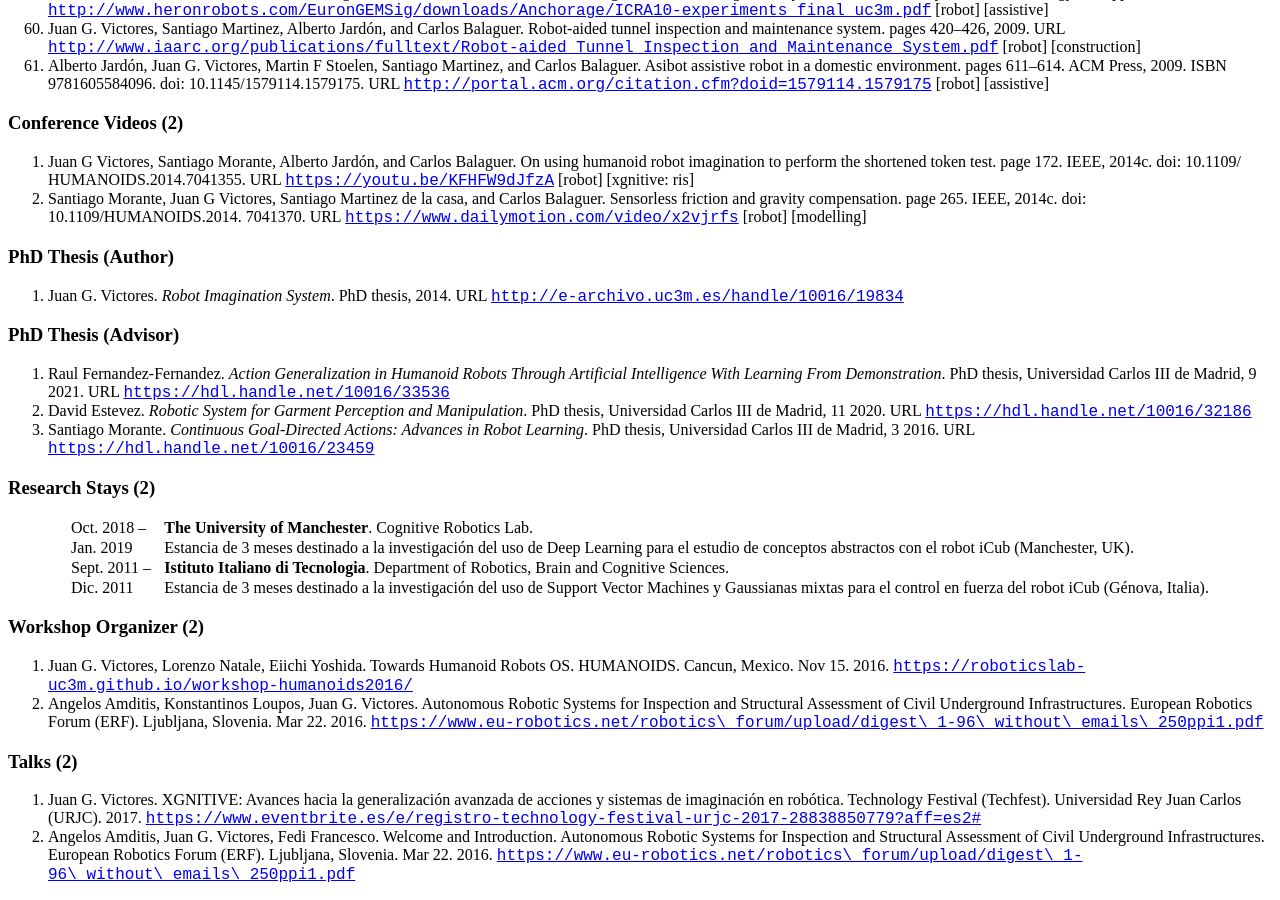
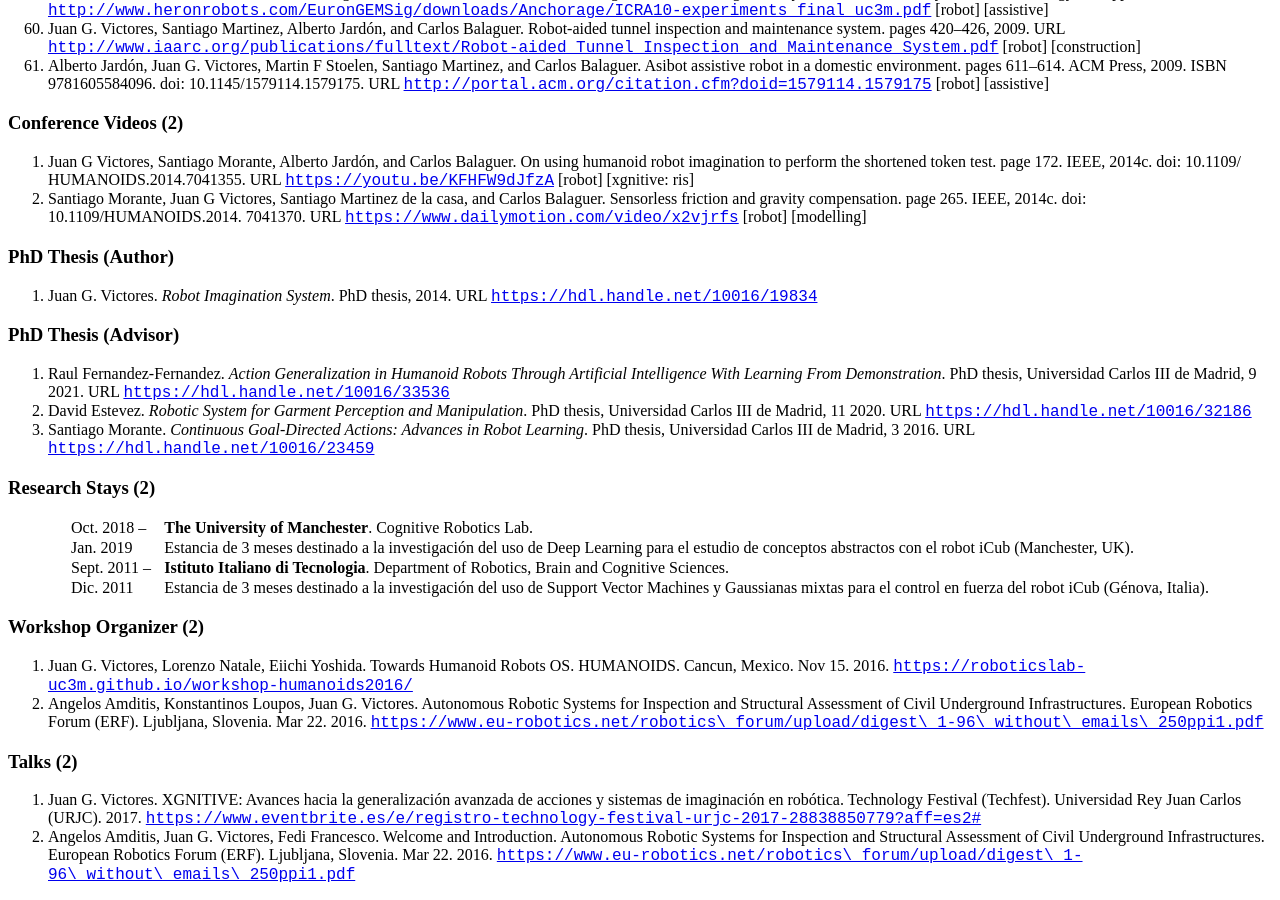
Before and after one commit to jgvictores/jgvictores.github.io, a Jekyll site: the page cv/JuanGVictoresCV.html, which Jekyll copies as it is, in a window 1280 px wide and 900 px high, scrolled down 4414 px. Built offline with Jekyll 4.4.1, drawn with Linux system fonts in a browser that asks for light colours.

Commit message:
update url

```diff
--- a/cv/JuanGVictoresCV.html
+++ b/cv/JuanGVictoresCV.html
@@ -545,7 +545,7 @@
 <!-- l. 175 --><p class='noindent'>
      </p><ol class='enumerate1'>
 <li class='enumerate' id='x1-6002x1'><a id='Xvictores2014thesis'></a>Juan G.     Victores.            <span class='pplri9o-'>Robot     Imagination     System</span>.            PhD     thesis,     2014.            URL
-     <a class='url' href='http://e-archivo.uc3m.es/handle/10016/19834'><span class='cmtt-10'>http://e-archivo.uc3m.es/handle/10016/19834</span></a></li></ol>
+     <a class='url' href='https://hdl.handle.net/10016/19834'><span class='cmtt-10'>https://hdl.handle.net/10016/19834</span></a></li></ol>
 <!-- l. 179 --><p class='noindent'>
 </p>
 <h3 class='likesectionHead'><a id='x1-7000'></a>PhD Thesis (Advisor)</h3>
--- a/cv/victores.bib
+++ b/cv/victores.bib
@@ -742,7 +742,7 @@ and Novais},
    author = {Juan G. Victores},
    institution = {Universidad Carlos III de Madrid},
    title = {Robot Imagination System},
-   url = {http://e-archivo.uc3m.es/handle/10016/19834},
+   url = {https://hdl.handle.net/10016/19834},
    year = {2014},
 }
 @article{montero2015past,
```
Also changed, not shown: 1 other file.
